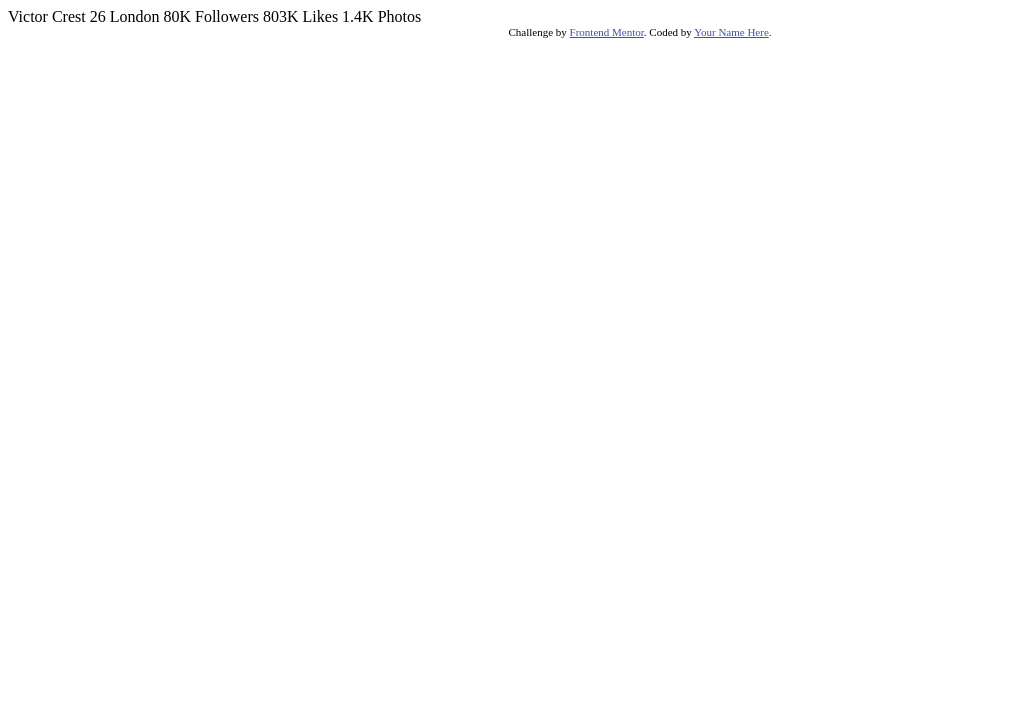
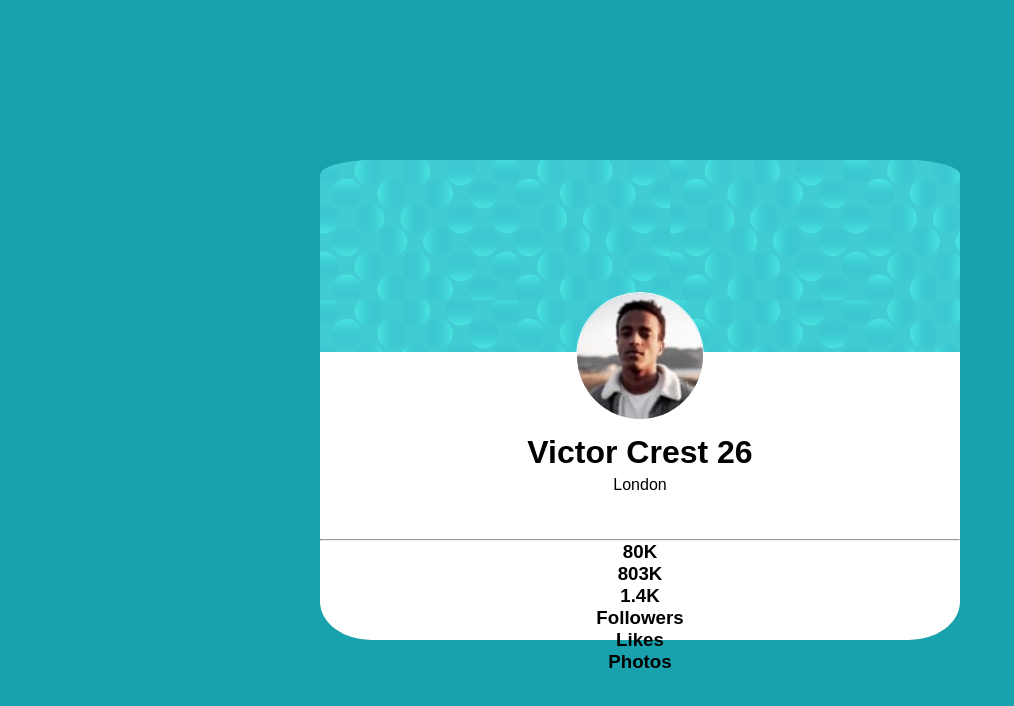
Before and after one commit to miraclecamp/profile-card-component, a plain HTML site: page index.html in a window 1280 px wide. Shown: the whole page, without its empty margins (0-1014 px from the left). Drawn offline with Linux system fonts and the light colour scheme.

Commit message:
fix some files

```diff
--- a/index.html
+++ b/index.html
@@ -5,31 +5,39 @@
   <meta name="viewport" content="width=device-width, initial-scale=1.0"> <!-- displays site properly based on user's device -->
 
   <link rel="icon" type="image/png" sizes="32x32" href="./images/favicon-32x32.png">
+  <link rel="stylesheet" href="styles.css">
 
   <title>Frontend Mentor | Profile card component</title>
 
   <!-- Feel free to remove these styles or customise in your own stylesheet 👍 -->
   <style>
-    .attribution { font-size: 11px; text-align: center; }
-    .attribution a { color: hsl(228, 45%, 44%); }
+
   </style>
 </head>
 <body>
-  Victor Crest
-  26
-  London
+  <div class="card">
+    <div class="first-card">
 
-  80K
-  Followers
+    </div>
+    <div class="second-card">
+      <img src="/images/image-victor.jpg" alt="">
+      <h1 class="vic_h1">Victor Crest <span>26</span></h1>
+      <p class="vic_p">London</p>
+    </div>
+    <hr>
+  <div class="colum">
+    <h3>80K</h3>
+    <h3>803K</h3>
+    <h3>1.4K</h3>
+  </div>
+  <div class="colum">
+    <h3>Followers</h3>
+    <h3>Likes</h3>
+    <h3>Photos</h3>
+  </div>
+  </div>
+  <div class="attribution">
 
-  803K
-  Likes
-
-  1.4K
-  Photos
-  <div class="attribution">
-    Challenge by <a href="https://www.frontendmentor.io?ref=challenge" target="_blank">Frontend Mentor</a>.
-    Coded by <a href="#">Your Name Here</a>.
   </div>
 </body>
 </html>
--- /dev/null
+++ b/styles.css
@@ -0,0 +1,55 @@
+.attribution { font-size: 11px; text-align: center; }
+    .attribution a { color: hsl(228, 45%, 44%); }
+  @import url('https://fonts.googleapis.com/css2?family=Kumbh+Sans:wght@100..900&family=Lexend+Deca:wght@100..900&family=Outfit:wght@100..900&display=swap');
+* {
+  margin: 0px;
+  padding:0px;
+  box-sizing: border-box;
+  font-family: "Lexend Deca", sans-serif;
+}
+:root {
+  --blue600: hsl(185, 75%, 39%);
+  --Navy950: hsl(229,23%,23%);
+  --Gray500: hsl(227, 10%, 46%);
+  --Gray100: hsl(225, 10%, 92%);
+}
+body {
+  display: flex;
+  align-items: center;
+  justify-content: center;
+  height: 100vh;
+  flex-direction: column;
+  width: 100%;
+  background-color: var(--blue600);
+}
+.card {
+  height: 60vh;
+  width: 50%;
+  border-radius: 8%;
+  background-color: white;
+  text-align: center;
+
+}
+.card .first-card {
+  width: 100%;
+  background-image: url(./images/bg-pattern-card.svg);
+  height: 40%;
+  border-radius: 8% 8% 0 0;
+}
+
+.second-card img {
+  border-radius: 50%;
+  border: 1px solid white;
+  position: relative;
+  bottom: 60px;
+  width: 20%;
+  height: 20%;
+}
+.vic_h1   {
+  position: relative;
+  bottom: 50px;
+}
+.vic_p {
+    position: relative;
+    bottom: 45px;
+}
```
